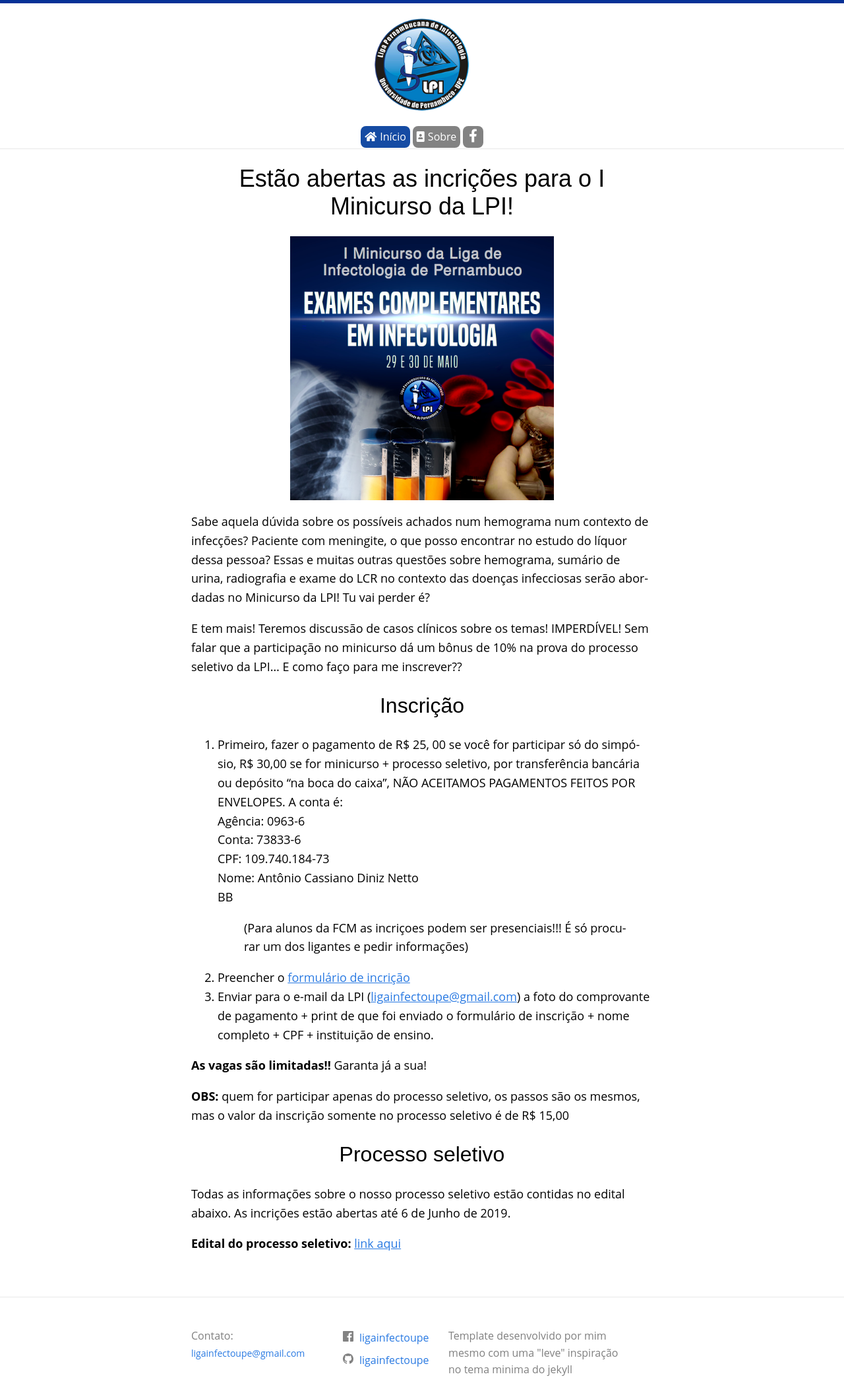
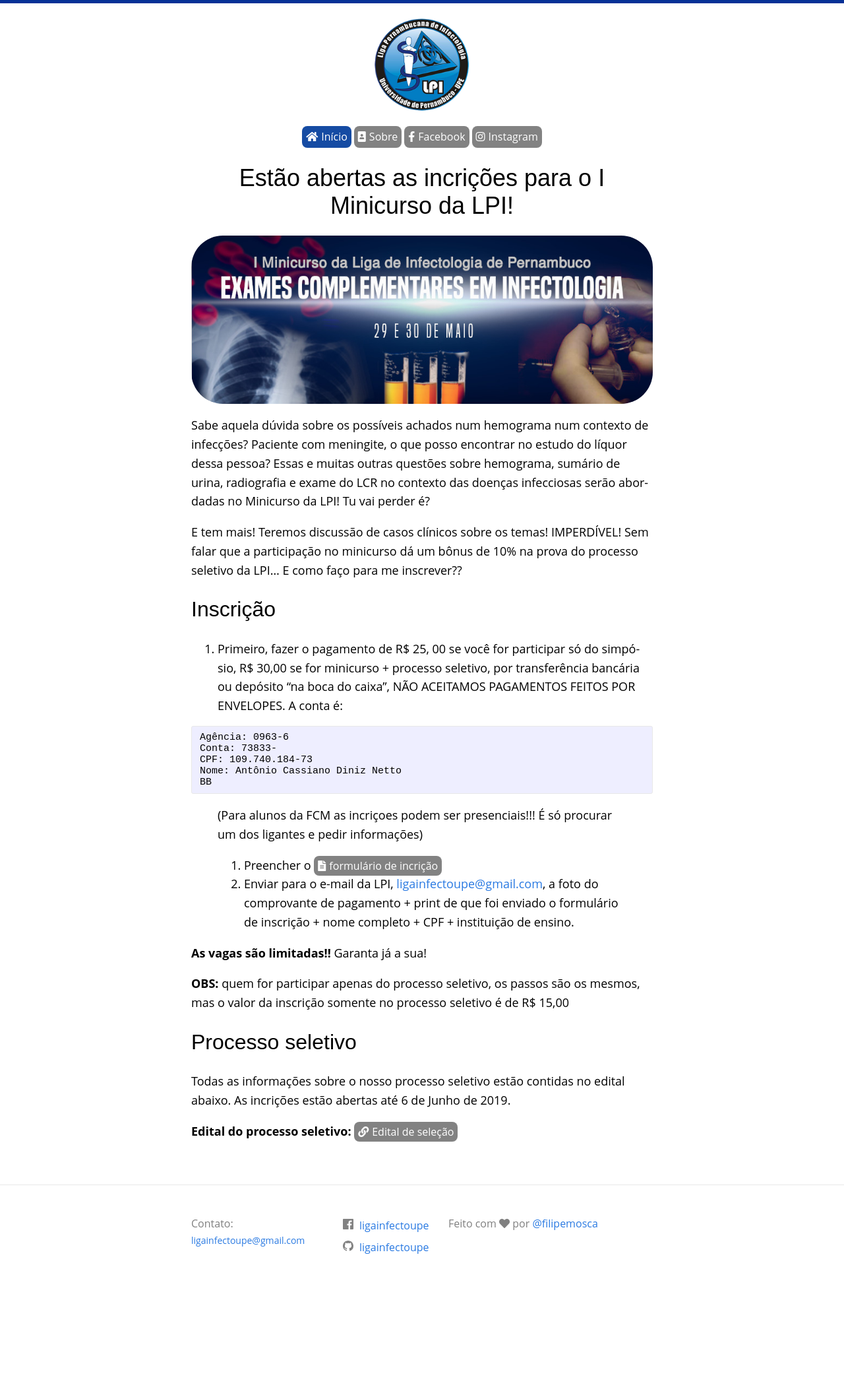
Before and after one commit to ligainfectoupe/ligainfectoupe.github.io, a Jekyll site: the page built from index.md, in a window 1280 px wide. Shown: the whole page at 66% size. Built offline with Jekyll 4.4.1, drawn with Linux system fonts in a browser that asks for light colours; nearby versions of some CDN libraries; after the commit the page ends 1935 px from its top, so only the background shows below that.

Commit message:
site agr tá bonito. Coloquei o banner na entrada e adicionei botões azuis na NAV e no corpo do texto

````diff
--- a/_includes/footer.html
+++ b/_includes/footer.html
@@ -15,7 +15,7 @@
       </ul>
     </div>
     <div class="footer-col footer-col3">
-      <p id="creditos">Template desenvolvido por mim mesmo com uma "leve" inspiração no tema minima do jekyll</p>
+      <p id="creditos">Feito com <i class="fas fa-heart"></i> por <a id="fm" href="https://github.com/filipemosca">@filipemosca</a></p>
     </div>
   </div>
 </div>
--- a/_includes/header.html
+++ b/_includes/header.html
@@ -6,7 +6,8 @@
       {% for item in site.data.navigation %}
         <a href="{{ item.link }}" {% if page.url == item.link %}class="current"{% endif %}><i class="fa fa-{{ item.icon }}"></i>{{ item.name }}</a>
       {% endfor %}
-      <a href="https://www.facebook.com/ligainfectoupe/"><i class="fab fa-facebook-f" id="face"></i></a>
+      <a href="https://www.facebook.com/ligapernambucanadeinfectologia/"><i class="fab fa-facebook-f" id="face"></i>Facebook</a>
+      <a href="https://www.instagram.com/ligainfectoupe/"><i class="fab fa-instagram"></i>Instagram</a>
     </nav>
   </div>
 </header>
--- a/_sass/main.scss
+++ b/_sass/main.scss
@@ -22,7 +22,6 @@ body {
 }
 
 header {
-  border-bottom: 1px solid #e8e8e8;
   border-top: 5px solid #063196;
 }
 
@@ -47,16 +46,10 @@ nav {
   }
 }
 
-.fa {
+.fa, .fab, .fas:not(.fa-heart) {
   padding-right: 5px;
 }
-#face, #git {
-  font-size: 20px;
-}
-#face {
-  padding-left: 3px;
-  padding-right: 3px;
-}
+
 
 .current {
   background-color: #154ba3;
@@ -96,11 +89,15 @@ h2 {
 h3 {
   font-size: 26px;
 }
-
-h1, h2, h3, h4, h5, h6 {
+h1  {
   font-family: Arial, Helvetica, sans-serif;
   font-weight: 400;
   text-align: center;
+}
+h2, h3, h4, h5, h6 {
+  font-family: Arial, Helvetica, sans-serif;
+  font-weight: 400;
+  text-align: left;
 }
 
 p, a, li, figcaption {
@@ -115,6 +112,7 @@ p, a, li, figcaption {
 
 a{
   color: #2a7ae2;
+  text-decoration: none;
 }
 
 .abertura {
@@ -126,6 +124,17 @@ a{
   a:hover {
     color: black;
   }
+}
+.botao {
+  text-decoration: none;
+  font-size: 16px;
+  background-color: #828282;
+  padding: 4px 6px 4px 6px;
+  border-radius: 0.5rem;
+  color: white;
+}
+.botao:hover {
+  background-color: #154ba3;
 }
 
 .post-list {
@@ -219,11 +228,13 @@ kbd {
 
 img {
   max-width: 100%;
-  width: 400px;
-
   display: block;
   margin-left: auto;
   margin-right: auto;
+}
+
+#banner {
+  border-radius: 3rem;
 }
 
 figcaption {
@@ -238,6 +249,10 @@ figure {
 }
 
 /* footer */
+#fm {
+  font-size: 16px;
+
+}
 .footer {
   border-top: 1px solid #e8e8e8;
   padding: 30px;
--- a/index.md
+++ b/index.md
@@ -2,24 +2,29 @@
 title: LPI
 layout: default
 ---
-<h1>Estão abertas as incrições para o I Minicurso da LPI!</h1>
+# Estão abertas as incrições para o I Minicurso da LPI!
 
-<img src="/assets/arte-divulgacao2.jpeg" alt="I minicurso da LPI">
+<img id="banner" src="/assets/facebook.jpeg" alt="I minicurso da LPI - Banner">
+
+[comment]: <> <img class="quadro" src="/assets/arte-divulgacao2.jpeg" alt="I minicurso da LPI">
 
 Sabe aquela dúvida sobre os possíveis achados num hemograma num contexto de infecções? Paciente com meningite, o que posso encontrar no estudo do líquor dessa pessoa? Essas e muitas outras questões sobre hemograma, sumário de urina, radiografia e exame do LCR no contexto das doenças infecciosas serão abordadas no Minicurso da LPI! Tu vai perder é?
 
 E tem mais! Teremos discussão de casos clínicos sobre os temas! IMPERDÍVEL! Sem falar que a participação no minicurso dá um bônus de 10% na prova do processo seletivo da LPI... E como faço para me inscrever??
 
 ## Inscrição
-1. Primeiro, fazer o pagamento de R$ 25, 00 se você for participar só do simpósio, R$ 30,00 se for minicurso + processo seletivo, por transferência bancária ou depósito “na boca do caixa”, NÃO ACEITAMOS PAGAMENTOS FEITOS POR ENVELOPES. A conta é: <br>
-  Agência: 0963-6 <br>
-  Conta: 73833-6  <br>
-  CPF: 109.740.184-73 <br>
-  Nome: Antônio Cassiano Diniz Netto <br>
-  BB <br>
+1. Primeiro, fazer o pagamento de R$ 25, 00 se você for participar só do simpósio, R$ 30,00 se for minicurso + processo seletivo, por transferência bancária ou depósito “na boca do caixa”, NÃO ACEITAMOS PAGAMENTOS FEITOS POR ENVELOPES. A conta é:
+
+```
+Agência: 0963-6
+Conta: 73833-
+CPF: 109.740.184-73
+Nome: Antônio Cassiano Diniz Netto
+BB
+```
   > (Para alunos da FCM as incriçoes podem ser presenciais!!! É só procurar um dos ligantes e pedir informações)
-2. Preencher o <a href="https://docs.google.com/forms/d/e/1FAIpQLSe2cmnIVgeufEd_hGlaiWT3FcU_t1Czu9BWm-3UTMujj-B9OA/viewform?usp=sf_link">formulário de incrição
-3. Enviar para o e-mail da LPI (<a href="mailto:ligainfectoupe@gmail.com=feedback">ligainfectoupe@gmail.com</a>) a foto do comprovante de pagamento + print de que foi enviado o formulário de inscrição + nome completo + CPF + instituição de ensino.
+2. Preencher o <a class="botao" href="https://docs.google.com/forms/d/e/1FAIpQLSe2cmnIVgeufEd_hGlaiWT3FcU_t1Czu9BWm-3UTMujj-B9OA/viewform?usp=sf_link"><i class="fas fa-file-alt"></i>formulário de incrição
+3. Enviar para o e-mail da LPI, <a href="mailto:ligainfectoupe@gmail.com=feedback">ligainfectoupe@gmail.com</a>, a foto do comprovante de pagamento + print de que foi enviado o formulário de inscrição + nome completo + CPF + instituição de ensino.
 
 
 **As vagas são limitadas!!** Garanta já a sua!
@@ -29,7 +34,7 @@ E tem mais! Teremos discussão de casos clínicos sobre os temas! IMPERDÍVEL! S
 ## Processo seletivo
 Todas as informações sobre o nosso processo seletivo estão contidas no edital abaixo. As incrições estão abertas até 6 de Junho de 2019.
 
-**Edital do processo seletivo:** <a href="/assets/edital-selecao-2019.1.pdf">link aqui</a>
+**Edital do processo seletivo:** <a class="botao" href="/assets/edital-selecao-2019.1.pdf"><i class="fas fa-link"></i>Edital de seleção</a>
 
 <div class="post-list">
   <ul>
````
Also changed, not shown: sobre.md (+12 -0 lines), assets/facebook.jpeg (added).
